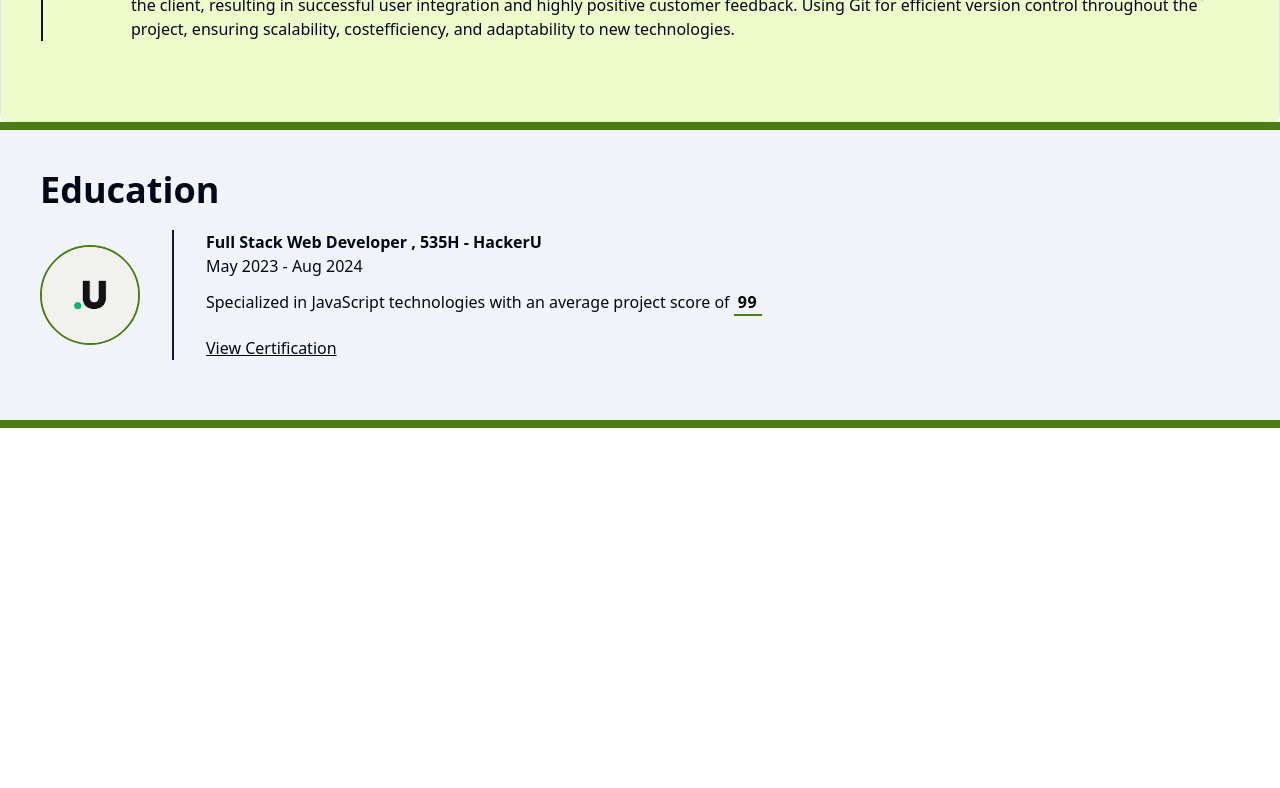
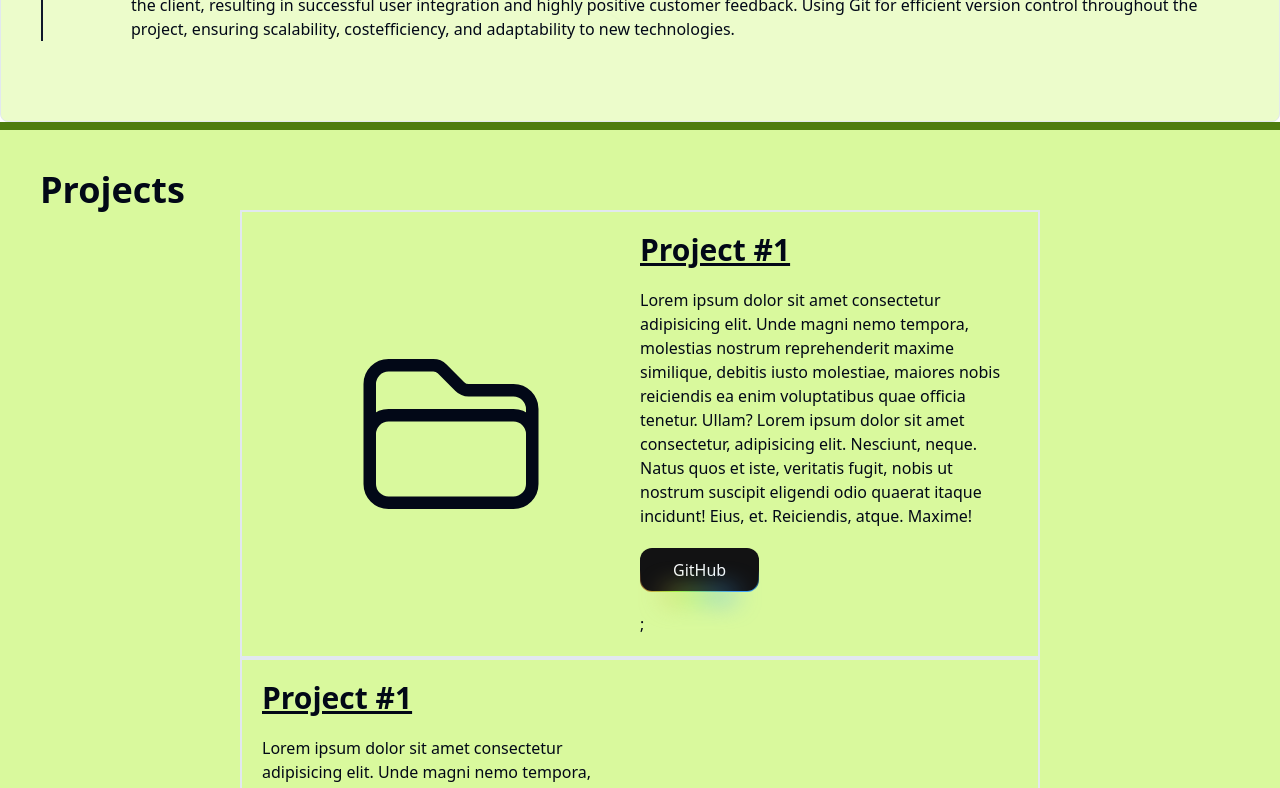
Before and after one commit to Noam-Moskowitz/Noam-Moskowitz-Portfolio, a React (Vite) app: page / in a window 1280 px wide. Shown: the part 1380-2168 px from the top of the page. Before the commit the page ends 1808 px from the top, so only its background shows below. Built offline with nearby package versions, Linux system fonts and the light colour scheme.

Commit message:
added blueprint for projects

```diff
--- a/src/App.tsx
+++ b/src/App.tsx
@@ -4,6 +4,7 @@ import EducationWrapper from "./components/education/EducationWrapper";
 import ExpereienceWarpper from "./components/experience/ExpereienceWarpper";
 import HeroWrapper from "./components/hero/HeroWrapper";
 import NavBar from "./components/nav/NavBar";
+import ProjectsWrapper from "./components/projects/ProjectsWrapper";
 
 function App() {
   return (
@@ -12,6 +13,7 @@ function App() {
       <HeroWrapper />
       <AboutWrapper />
       <ExpereienceWarpper />
+      <ProjectsWrapper />
       <EducationWrapper />
     </>
   );
--- a/src/components/education/CertificationModal.tsx
+++ b/src/components/education/CertificationModal.tsx
@@ -12,9 +12,10 @@ const CertificationModal = () => {
           onClick={() => setIsClosed(true)}
           className="size-full fixed top-0 left-0 bg-black cursor-pointer bg-opacity-80 flex p-10 justify-center z-50"
         >
-          <div onClick={(e) => e.stopPropagation()} className="cursor-default">
+          <div className="cursor-default">
             <img
-              className="relative h-[90vh] certificate"
+              onClick={(e) => e.stopPropagation()}
+              className="relative md:h-[90vh] certificate"
               src="./src/images/hacker-u-certificate.jpg"
               alt=""
             />
--- a/src/components/education/EducationSection.tsx
+++ b/src/components/education/EducationSection.tsx
@@ -16,13 +16,13 @@ const EducationSection: React.FC<EducationSectionProps> = ({
   grade,
 }) => {
   return (
-    <div className="flex items-center py-5 gap-8">
+    <div className="flex flex-col md:flex-row items-start md:items-center border-l-2 pl-4 mt-4 md:border-0 md:pl-0 border-primary py-5 gap-8">
       <img
         className="w-[100px] rounded-full border-2 border-lime-700"
         src="./src/images/hacker-u-logo-small.png"
         alt=""
       />
-      <div className="border-l-2 border-primary px-8">
+      <div className="md:border-l-2 border-primary md:px-8">
         <h1 className="font-bold">{title}</h1>
         <h2 className="">{period}</h2>
         <h3 className="pt-3 pb-5">
--- /dev/null
+++ b/src/components/magicui/rainbow-button.tsx
@@ -0,0 +1,28 @@
+import React from "react";
+
+import { cn } from "@/lib/utils";
+
+interface RainbowButtonProps
+  extends React.ButtonHTMLAttributes<HTMLButtonElement> {}
+
+export function RainbowButton({ children, ...props }: RainbowButtonProps) {
+  return (
+    <button
+      className={cn(
+        "h-11 px-8 py-2 inline-flex items-center justify-center rounded-xl font-medium transition-colors focus-visible:outline-none focus-visible:ring-1 focus-visible:ring-ring disabled:pointer-events-none disabled:opacity-50 relative group animate-rainbow cursor-pointer border-0 bg-[length:200%] text-primary-foreground [background-clip:padding-box,border-box,border-box] [background-origin:border-box] [border:calc(0.08*1rem)_solid_transparent]",
+
+        // before styles
+        "before:absolute before:bottom-[-20%] before:left-1/2 before:z-0 before:h-1/5 before:w-3/5 before:-translate-x-1/2 before:animate-rainbow before:bg-[linear-gradient(90deg,hsl(var(--color-1)),hsl(var(--color-5)),hsl(var(--color-3)),hsl(var(--color-4)),hsl(var(--color-2)))] before:bg-[length:200%] before:[filter:blur(calc(0.8*1rem))]",
+
+        // light mode colors
+        "bg-[linear-gradient(#121213,#121213),linear-gradient(#121213_50%,rgba(18,18,19,0.6)_80%,rgba(18,18,19,0)),linear-gradient(90deg,hsl(var(--color-1)),hsl(var(--color-5)),hsl(var(--color-3)),hsl(var(--color-4)),hsl(var(--color-2)))]",
+
+        // dark mode colors
+        " dark:bg-[linear-gradient(#fff,#fff),linear-gradient(#fff_50%,rgba(255,255,255,0.6)_80%,rgba(0,0,0,0)),linear-gradient(90deg,hsl(var(--color-1)),hsl(var(--color-5)),hsl(var(--color-3)),hsl(var(--color-4)),hsl(var(--color-2)))]",
+      )}
+      {...props}
+    >
+      {children}
+    </button>
+  );
+}
--- a/src/components/nav/NavBar.tsx
+++ b/src/components/nav/NavBar.tsx
@@ -5,6 +5,7 @@ import {
   HiOutlineUser,
   HiOutlineBriefcase,
   HiOutlineAcademicCap,
+  HiOutlineFolder,
 } from "react-icons/hi2";
 
 const NavBar = () => {
@@ -12,6 +13,7 @@ const NavBar = () => {
     { icon: <HiBarsArrowUp size={25} />, title: `To Top`, link: `#` },
     { icon: <HiOutlineUser size={25} />, title: `About`, link: `#about` },
     { icon: <HiOutlineBriefcase size={25} />, title: `Experience`, link: `#experience` },
+    { icon: <HiOutlineFolder size={25} />, title: `Projects`, link: `#projects` },
     { icon: <HiOutlineAcademicCap size={25} />, title: `Education`, link: `#education` },
   ];
   return (
--- /dev/null
+++ b/src/components/projects/ProjectContainer.tsx
@@ -0,0 +1,27 @@
+import React from "react";
+import { HiOutlineFolder } from "react-icons/hi2";
+import { RainbowButton } from "../magicui/rainbow-button";
+
+const ProjectContainer = () => {
+  return (
+    <div className="flex flex-col md:flex-row md:even:flex-row-reverse md:w-2/3 border-2 items-center justify-center p-5">
+      <div className="flex justify-center md:w-[50%]">
+        <HiOutlineFolder size={200} />
+      </div>
+      <div className="flex flex-col items-start justify-start md:w-[50%] gap-5">
+        <h2 className="font-bold text-3xl underline">Project #1</h2>
+        <p>
+          Lorem ipsum dolor sit amet consectetur adipisicing elit. Unde magni nemo tempora,
+          molestias nostrum reprehenderit maxime similique, debitis iusto molestiae, maiores nobis
+          reiciendis ea enim voluptatibus quae officia tenetur. Ullam? Lorem ipsum dolor sit amet
+          consectetur, adipisicing elit. Nesciunt, neque. Natus quos et iste, veritatis fugit, nobis
+          ut nostrum suscipit eligendi odio quaerat itaque incidunt! Eius, et. Reiciendis, atque.
+          Maxime!
+        </p>
+        <RainbowButton>GitHub</RainbowButton>;
+      </div>
+    </div>
+  );
+};
+
+export default ProjectContainer;
--- /dev/null
+++ b/src/components/projects/ProjectsWrapper.tsx
@@ -0,0 +1,18 @@
+import React from "react";
+import ProjectContainer from "./ProjectContainer";
+
+const ProjectsWrapper = () => {
+  return (
+    <div id="projects" className="bg-lime-200  border-t-8 border-lime-700 p-10">
+      <h1 className="font-bold text-4xl">Projects</h1>
+      <div className="flex flex-col items-center">
+        <ProjectContainer />
+        <ProjectContainer />
+        <ProjectContainer />
+        <ProjectContainer />
+      </div>
+    </div>
+  );
+};
+
+export default ProjectsWrapper;
--- a/src/index.css
+++ b/src/index.css
@@ -29,6 +29,11 @@
     --chart-3: 197 37% 24%;
     --chart-4: 43 74% 66%;
     --chart-5: 27 87% 67%;
+    --color-1: 0 100% 63%;
+    --color-2: 270 100% 63%;
+    --color-3: 210 100% 63%;
+    --color-4: 195 100% 63%;
+    --color-5: 90 100% 63%;
   }
 
   .dark {
--- a/tailwind.config.js
+++ b/tailwind.config.js
@@ -54,6 +54,11 @@ module.exports = {
           DEFAULT: "hsl(var(--card))",
           foreground: "hsl(var(--card-foreground))",
         },
+        "color-1": "hsl(var(--color-1))",
+        "color-2": "hsl(var(--color-2))",
+        "color-3": "hsl(var(--color-3))",
+        "color-4": "hsl(var(--color-4))",
+        "color-5": "hsl(var(--color-5))",
       },
       borderRadius: {
         lg: "var(--radius)",
@@ -89,8 +94,13 @@ module.exports = {
           from: { height: "var(--radix-accordion-content-height)" },
           to: { height: "0" },
         },
+        rainbow: {
+          "0%": { "background-position": "0%" },
+          "100%": { "background-position": "200%" },
+        },
       },
       animation: {
+        rainbow: "rainbow var(--speed, 2s) infinite linear",
         meteor: "meteor 5s linear infinite",
         pulse: "pulse var(--duration) ease-out infinite",
         ripple: "ripple var(--duration,2s) ease calc(var(--i, 0)*.2s) infinite",
```
